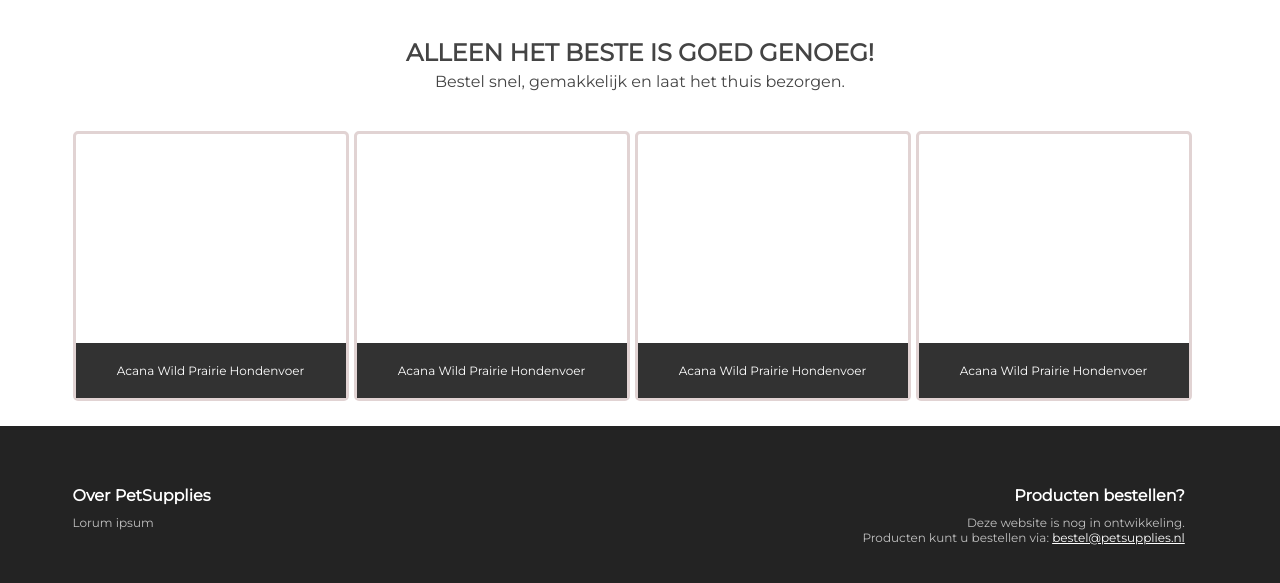
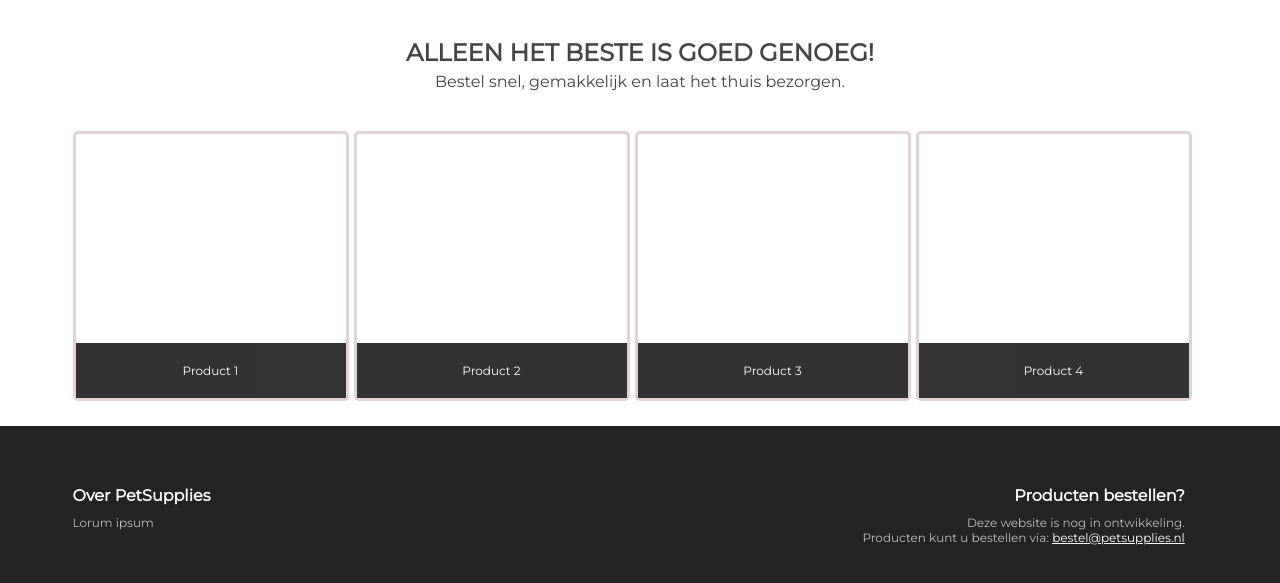
Before and after one commit to JeroenEgelmeers/Sogeti_PetWebshop, a website: page PetSupplies/src/main/webapp/index.html at #!/home in a window 1280 px wide. Shown: the part 309-892 px from the top of the page. Drawn offline with nearby package versions, Linux system fonts and the light colour scheme; some packages are replaced by stand-ins of ours.

Commit message:
Removed temp_name and added better example.

```diff
--- a/PetSupplies/src/main/webapp/pages/home.html
+++ b/PetSupplies/src/main/webapp/pages/home.html
@@ -2,5 +2,5 @@
 <p class="slogan">Bestel snel, gemakkelijk en laat het thuis bezorgen.</p>
 <div class="productContainer clearFix">
     <!-- TODO: Implement item repeater -->
-    <div product-box-directive product-title="Acana Wild Prairie Hondenvoer" ng-repeat="i in [1,2,3,4]"></div>
+    <div product-box-directive product-title="Product {{i}}" ng-repeat="i in [1,2,3,4]"></div>
 </div>
```
